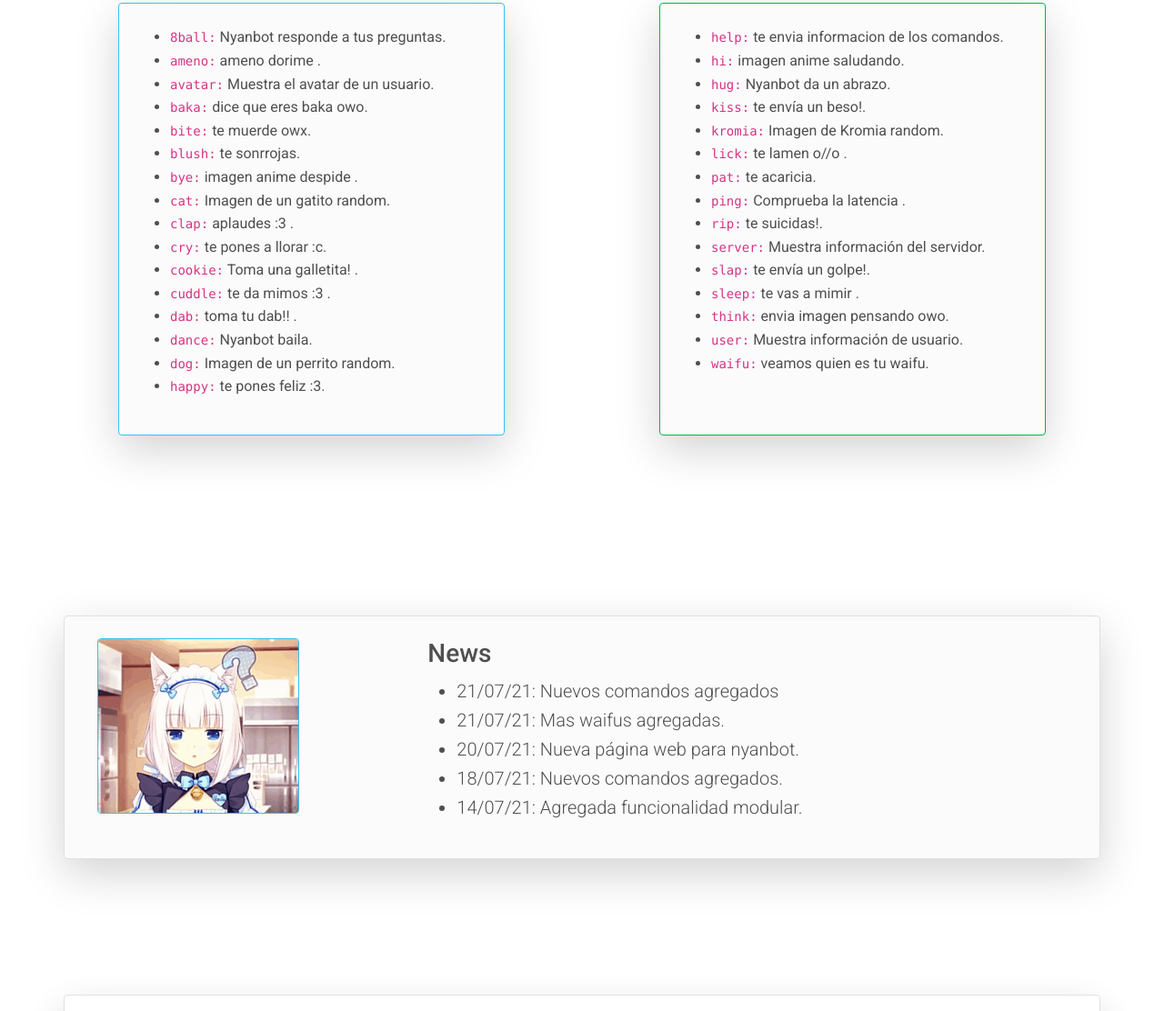
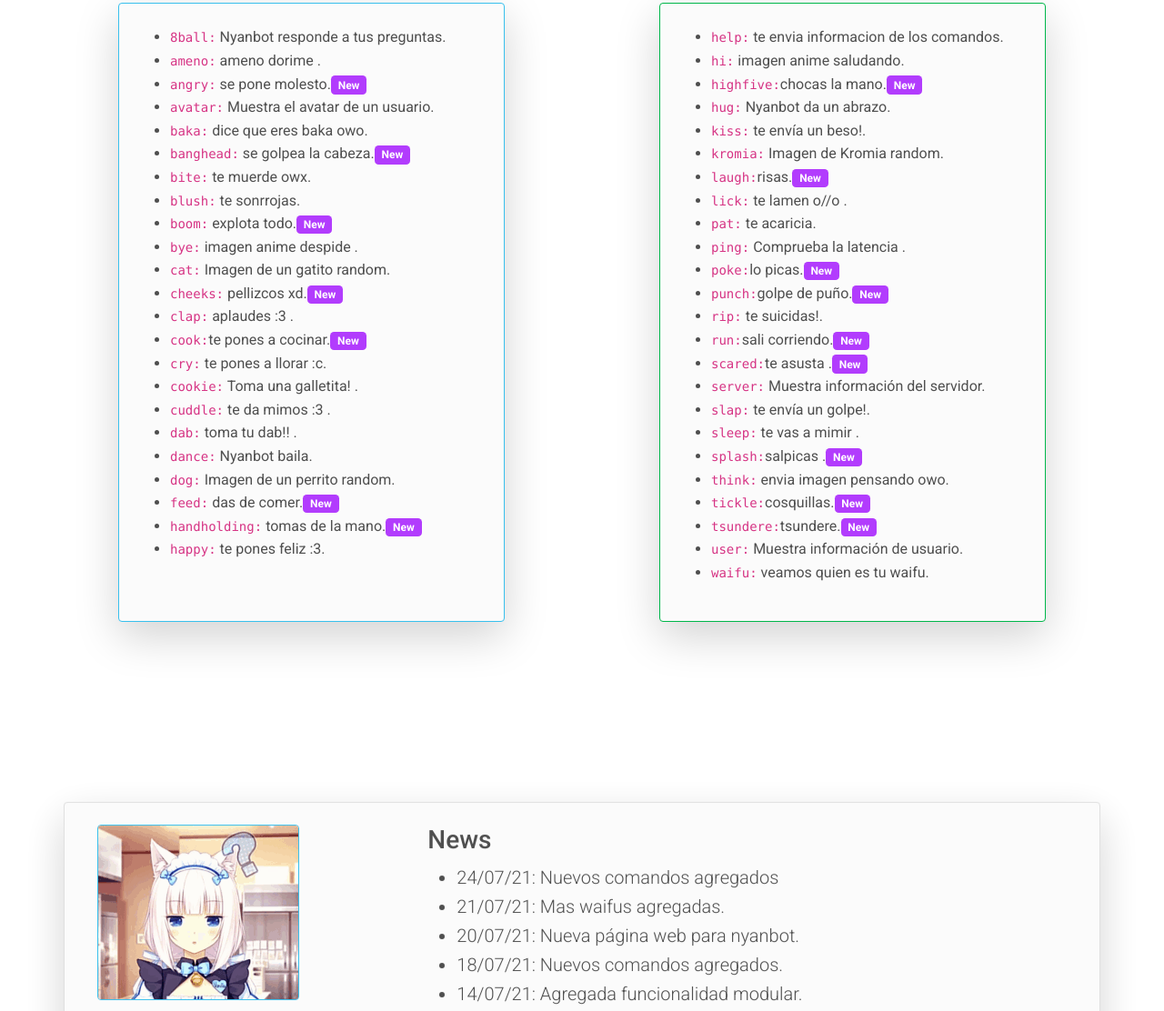
Before and after one commit to junix7/nyanweb, a plain HTML site: page index.html in a window 1280 px wide. Shown: the part 1871-2983 px from the top of the page at 91% size. Drawn offline with nearby package versions, Linux system fonts and the light colour scheme.

Commit message:
:speech_balloon: add and update text and literals
add and update text and literals

```diff
--- a/index.html
+++ b/index.html
@@ -59,9 +59,6 @@
     <link href="https://unpkg.com/aos@2.3.1/dist/aos.css" rel="stylesheet">
 
     <title>Nyanbot | Not cute!</title>
-  </head>
-  <body>
-       <header>
      <!-- Intro settings -->
   <style>
     /* Default height for small devices */
@@ -76,7 +73,11 @@
       }
     }
   </style>
+  </head>
   <body>
+       <header>
+
+
   <!-- Navbar -->
   <nav class="navbar navbar-expand-lg navbar-light bg-white fixed-top lead">
     <div class="container-fluid">
@@ -167,19 +168,26 @@
         <ul>
           <li><code>8ball:</code> Nyanbot responde a tus preguntas.</li>
           <li><code>ameno:</code> ameno dorime   .</li>
+          <li><code>angry:</code> se pone molesto.<span class="badge bg-secondary">New</span></li>
           <li><code>avatar:</code> Muestra el avatar de un usuario.</li>
           <li><code>baka:</code> dice que eres baka owo.</li>
+          <li><code>banghead:</code> se golpea la cabeza.<span class="badge bg-secondary">New</span></li>
           <li><code>bite:</code> te muerde owx.</li>
           <li><code>blush:</code> te sonrrojas.</li>
+          <li><code>boom:</code> explota todo.<span class="badge bg-secondary">New</span></li>
           <li><code>bye:</code> imagen anime despide  .</li>
           <li><code>cat:</code> Imagen de un gatito random.</li>
+          <li><code>cheeks:</code> pellizcos xd.<span class="badge bg-secondary">New</span></li>
           <li><code>clap:</code> aplaudes :3  .</li>
+          <li><code>cook:</code>te pones a cocinar.<span class="badge bg-secondary">New</span></li>
           <li><code>cry:</code> te pones a llorar :c.</li>
           <li><code>cookie:</code> Toma una galletita! .</li>
           <li><code>cuddle:</code> te da mimos :3  .</li>
           <li><code>dab:</code> toma tu dab!!  .</li>
           <li><code>dance:</code> Nyanbot baila.</li>
           <li><code>dog:</code> Imagen de un perrito random.</li>
+          <li><code>feed:</code> das de comer.<span class="badge bg-secondary">New</span></li>
+          <li><code>handholding:</code> tomas de la mano.<span class="badge bg-secondary">New</span></li>
           <li><code>happy:</code> te pones feliz :3.</li>
 
         </ul>
@@ -192,17 +200,26 @@
 
              <li><code>help:</code> te envia informacion de los comandos.</li>
              <li><code>hi:</code> imagen anime saludando.</li>
+             <li><code>highfive:</code>chocas la mano.<span class="badge bg-secondary">New</span></li>
              <li><code>hug:</code> Nyanbot da un abrazo.</li>
              <li><code>kiss:</code> te envía un beso!.</li>
              <li><code>kromia:</code> Imagen de Kromia random.</li>
+             <li><code>laugh:</code>risas.<span class="badge bg-secondary">New</span></li>
              <li><code>lick:</code> te lamen o//o  .</li>
              <li><code>pat:</code> te acaricia.</li>
              <li><code>ping:</code> Comprueba la latencia .</li>
+             <li><code>poke:</code>lo picas.<span class="badge bg-secondary">New</span></li>
+             <li><code>punch:</code>golpe de puño.<span class="badge bg-secondary">New</span></li>
              <li><code>rip:</code> te suicidas!.</li>
+             <li><code>run:</code>sali corriendo.<span class="badge bg-secondary">New</span></li>
+             <li><code>scared:</code>te asusta .<span class="badge bg-secondary">New</span></li>
              <li><code>server:</code> Muestra información del servidor.</li>
              <li><code>slap:</code> te envía un golpe!.</li>
              <li><code>sleep:</code> te vas a mimir  .</li>
+             <li><code>splash:</code>salpicas .<span class="badge bg-secondary">New</span></li>
              <li><code>think:</code> envia imagen pensando owo.</li>
+             <li><code>tickle:</code>cosquillas.<span class="badge bg-secondary">New</span></li>
+             <li><code>tsundere:</code>tsundere.<span class="badge bg-secondary">New</span></li>
              <li><code>user:</code> Muestra información de usuario.</li>
              <li><code>waifu:</code> veamos quien es tu waifu.</li>
         </ul>
@@ -222,7 +239,7 @@
     <div class="col-md-8 lead">
       <h3>News</h3>
       <ul>
-        <li>21/07/21: Nuevos comandos agregados</li>
+        <li>24/07/21: Nuevos comandos agregados</li>
         <li>21/07/21: Mas waifus agregadas.</li>
         <li>20/07/21: Nueva página web para nyanbot.</li>
         <li>18/07/21: Nuevos comandos agregados.</li>
```
Lines whose indentation alone changed are shown as unchanged.
